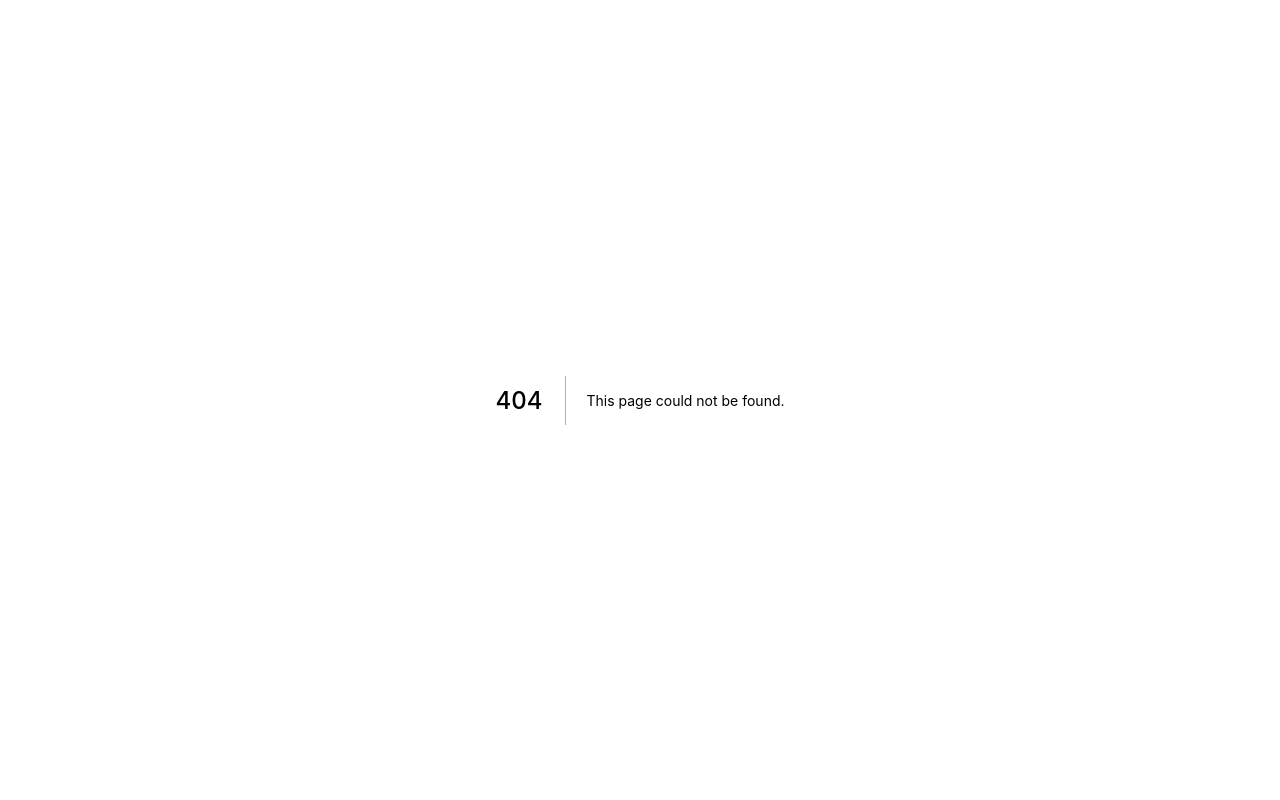
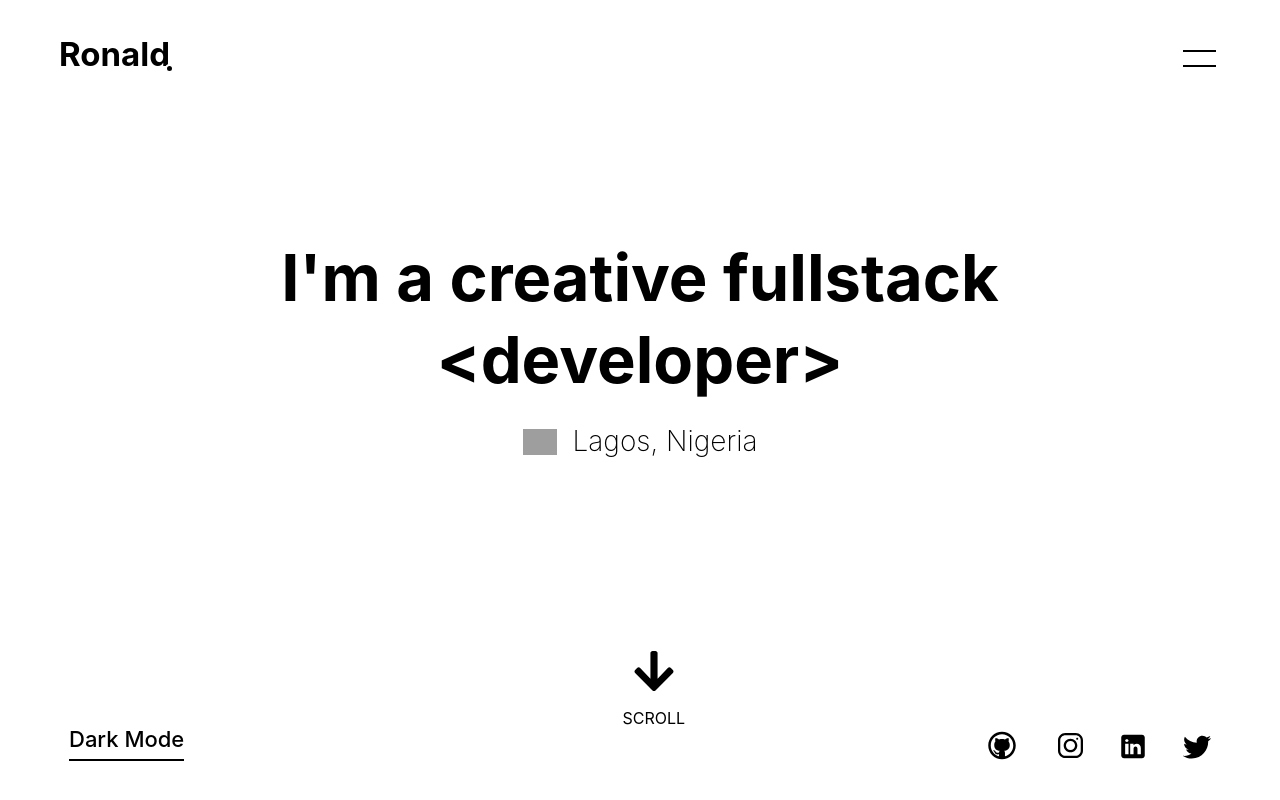
Before and after one commit to Iamronaldosunmu/myportfolio, a Next.js app: page /home in a window 1280 px wide. Before the commit this address had no page. Built offline with nearby package versions, Linux system fonts and the light colour scheme; grey boxes are pictures that could not be loaded.

Commit message:
implemented most of the functionality for the home page

```diff
--- /dev/null
+++ b/pages/home/index.js
@@ -0,0 +1,143 @@
+import { motion } from "framer-motion";
+import { useRouter } from "next/router";
+import { useEffect, useRef } from "react";
+import DownArrowIcon from "../../components/Icons/DownArrowIcon";
+import GithubIcon from "../../components/Icons/GithubIcon";
+import InstagramIcon from "../../components/Icons/InstagramIcon";
+import LinkedinIcon from "../../components/Icons/LinkedinIcon";
+import TwitterIcon from "../../components/Icons/TwitterIcon";
+import NavBar from "../../components/NavBar/index.tsx";
+
+const Home = () => {
+  const router = useRouter();
+  const outerCursorRef = useRef(null);
+  const innerCursorRef = useRef(null);
+  const logoRef = useRef(null);
+  const navRef = useRef(null);
+  const toggleTheme = () => {
+    if (document.documentElement.classList.contains("dark")) {
+      document.documentElement.classList.toggle("dark");
+      outerCursorRef.current.classList.toggle("dark");
+      innerCursorRef.current.classList.toggle("dark");
+    } else {
+      document.documentElement.classList.toggle("dark");
+      outerCursorRef.current.classList.toggle("dark");
+      innerCursorRef.current.classList.toggle("dark");
+    }
+  };
+  const handleMouseMove = (e) => {
+    innerCursorRef.current.style.top = e.pageY - 0 + "px";
+    innerCursorRef.current.style.left = e.pageX - 8 + "px";
+    outerCursorRef.current.style.top = e.pageY - 0 + "px";
+    outerCursorRef.current.style.left = e.pageX - 8 + "px";
+    if (
+      outerCursorRef.current.style.top.slice(
+        0,
+        outerCursorRef.current.style.top.length - 2
+      ) < 6 ||
+      outerCursorRef.current.style.left.slice(
+        0,
+        outerCursorRef.current.style.left.length - 2
+      ) >
+        window.innerWidth - 10
+    ) {
+      outerCursorRef.current.style.opacity = 0;
+      innerCursorRef.current.style.opacity = 0;
+    } else {
+      outerCursorRef.current.style.opacity = 1;
+      innerCursorRef.current.style.opacity = 1;
+    }
+  };
+  const handleLogoHoverEnter = (e) => {
+    outerCursorRef.current.classList.add("overName");
+    innerCursorRef.current.classList.add("overName");
+    outerCursorRef.current.style.width = "70px";
+    outerCursorRef.current.style.height = "70px";
+    outerCursorRef.current.style.backgroundColor = "white";
+    outerCursorRef.current.style.mixBlendMode = "difference";
+    innerCursorRef.current.style.display = "none";
+  };
+  const handleLogoHoverOut = (e) => {
+    outerCursorRef.current.classList.remove("overName");
+    innerCursorRef.current.classList.remove("overName");
+    outerCursorRef.current.style.width = "50px";
+    outerCursorRef.current.style.height = "50px";
+    outerCursorRef.current.style.backgroundColor = "#f5fffa";
+    outerCursorRef.current.style.mixBlendMode = "normal";
+  };
+  useEffect(() => {
+    document.addEventListener("mousemove", handleMouseMove);
+
+    // logoRef.current.addEventListener("mouseout", handleLogoHoverOut);
+    // logoRef.current.addEventListener("mouseover", handleLogoHoverEnter);
+    // navRef.current.addEventListener("mouseenter", handleLogoHoverEnter);
+    // navRef.current.addEventListener("mouseleave", handleLogoHoverOut);
+    return () => {
+      document.removeEventListener("mousemove", handleMouseMove);
+    };
+  }, []);
+
+  return (
+    <div className="dark:bg-[black] transition-[300ms] bg-white min-h-screen min-w-screen">
+      <div className="relative w-screen h-screen">
+        <NavBar />
+        <div className="w-full h-full flex items-center justify-center text-[65px] flex-col font-bold pb-[80px] content leading-[81.9px]">
+          <p className="max-w-[900px] text-center">
+            I'm a{" "}
+            <span>
+              {" "}
+              <span className="gradientText">creative</span> fullstack
+              &lt;developer&gt;
+            </span>
+          </p>
+          <p className="inline-flex text-[28px] font-extralight gap-x-[16px] items-center">
+            <img src="/Icons/locationIcon.svg" className="w-[34px]" /> Lagos,
+            Nigeria
+          </p>
+        </div>
+        <motion.div
+          initial={{ opacity: 0 }}
+          animate={{ opacity: 1 }}
+          exit={{ opacity: 0 }}
+          onClick={toggleTheme}
+          className="dark:text-white text-black transition-[300ms] absolute bottom-[39px] left-[69px] text-[22px] font-medium darkModeButton cursor-pointer"
+        >
+          Dark Mode
+          <div className="dark:bg-white transtion-[300ms] h-[2px] bg-black mt-[3px]"></div>
+        </motion.div>
+        <motion.div
+          initial={{ opacity: 0 }}
+          animate={{ opacity: 1 }}
+          exit={{ opacity: 0 }}
+          className="absolute flex gap-x-[36px] bottom-[20px] right-[69px] socialsSection"
+        >
+          <a href="https://github.com/Iamronaldosunmu" target="_blank">
+            <GithubIcon className="w-[40px] cursor-pointer relative bottom-[10px]" />
+          </a>
+          <a href="https://instagram.com/iamthat_ronald" target="_blank">
+            <InstagramIcon className="w-[25px] cursor-pointer " />
+          </a>
+          <a href="https://www.linkedin.com/in/ronald-dosunmu-2b3a77202/">
+            <LinkedinIcon className="w-[28px] cursor-pointer relative bottom-[2.5px]" />
+          </a>
+          <a href="https://twitter.com/IamRonald05" target="_blank">
+            <TwitterIcon className="w-[28px] cursor-pointer relative bottom-[2.5px]" />
+          </a>
+        </motion.div>
+        <div className="absolute left-[calc(50%-27.5px)] bottom-[70px] flex flex-col gap-y-[24px] px-[10px] items-center content">
+          <DownArrowIcon className="w-[40px]" />
+          <p className="text-black dark:text-white transition-[300ms]">
+            SCROLL
+          </p>
+        </div>
+        <div
+          ref={outerCursorRef}
+          className="cursor-outer"
+          id="cursor-outer"
+        ></div>
+        <div ref={innerCursorRef} className="cursor-inner"></div>
+      </div>
+    </div>
+  );
+};
+export default Home;
```
